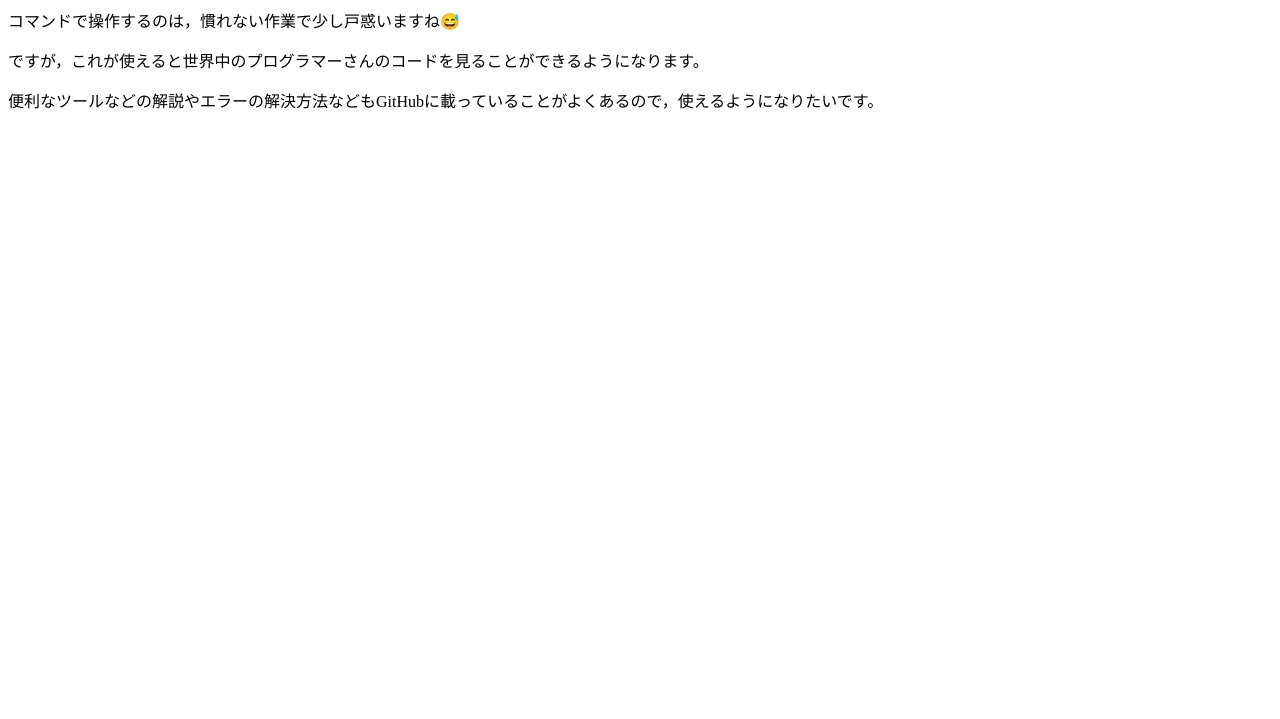
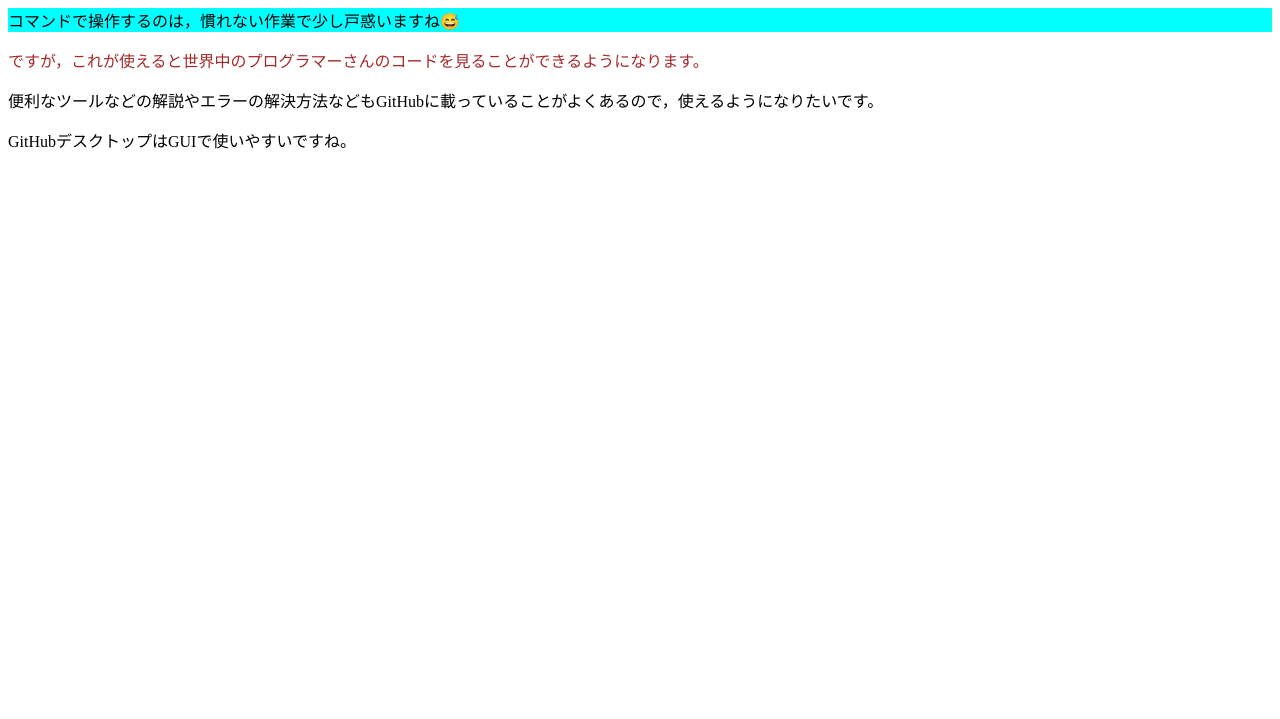
Before and after one commit to takumaniizaki/satoru-test, a plain HTML site: page index.html in a window 1280 px wide. Shown: the part 81-800 px from the top of the page. Drawn offline with Linux system fonts and the light colour scheme.

Commit message:
HTMLとCSSに追記
【HTML】
・CSSと連携しました。
・最後に１行追加しました。

【CSS】
文字の色や背景色を変えました。

```diff
--- a/index.html
+++ b/index.html
@@ -4,6 +4,7 @@
     <meta charset="UTF-8">
     <meta http-equiv="X-UA-Compatible" content="IE=edge">
     <meta name="viewport" content="width=device-width, initial-scale=1.0">
+    <link rel="stylesheet" href="./style.css">
     <title>Document</title>
 </head>
 <body>
@@ -11,5 +12,6 @@
     <p class="line1">コマンドで操作するのは，慣れない作業で少し戸惑いますね😅</p>
     <p class="line2">ですが，これが使えると世界中のプログラマーさんのコードを見ることができるようになります。</p>
     <p class="line3">便利なツールなどの解説やエラーの解決方法などもGitHubに載っていることがよくあるので，使えるようになりたいです。</p>
+    <p>GitHubデスクトップはGUIで使いやすいですね。</p>
 </body>
 </html>
--- a/style.css
+++ b/style.css
@@ -3,3 +3,11 @@
 h1{
     font-weight: 900;
 }
+
+.line1 {
+    background-color: aqua;
+}
+
+.line2{
+    color:brown;
+}
```
